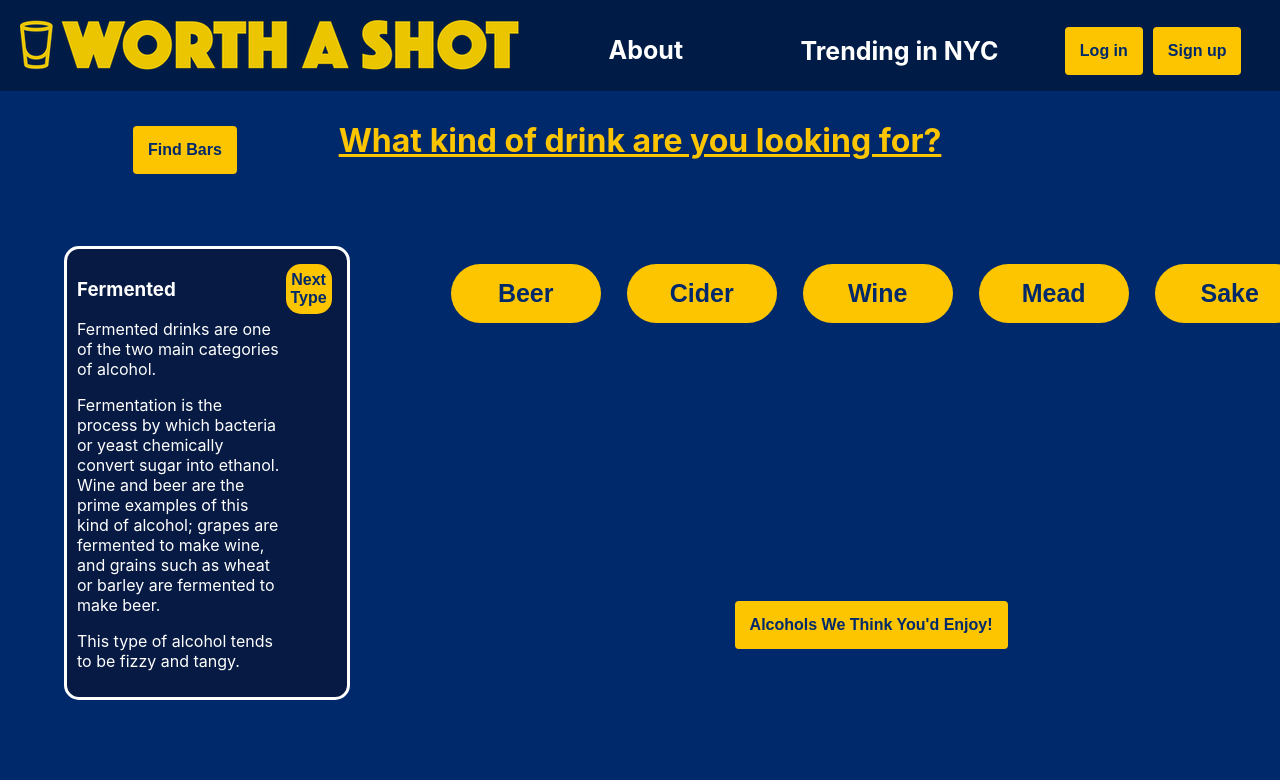
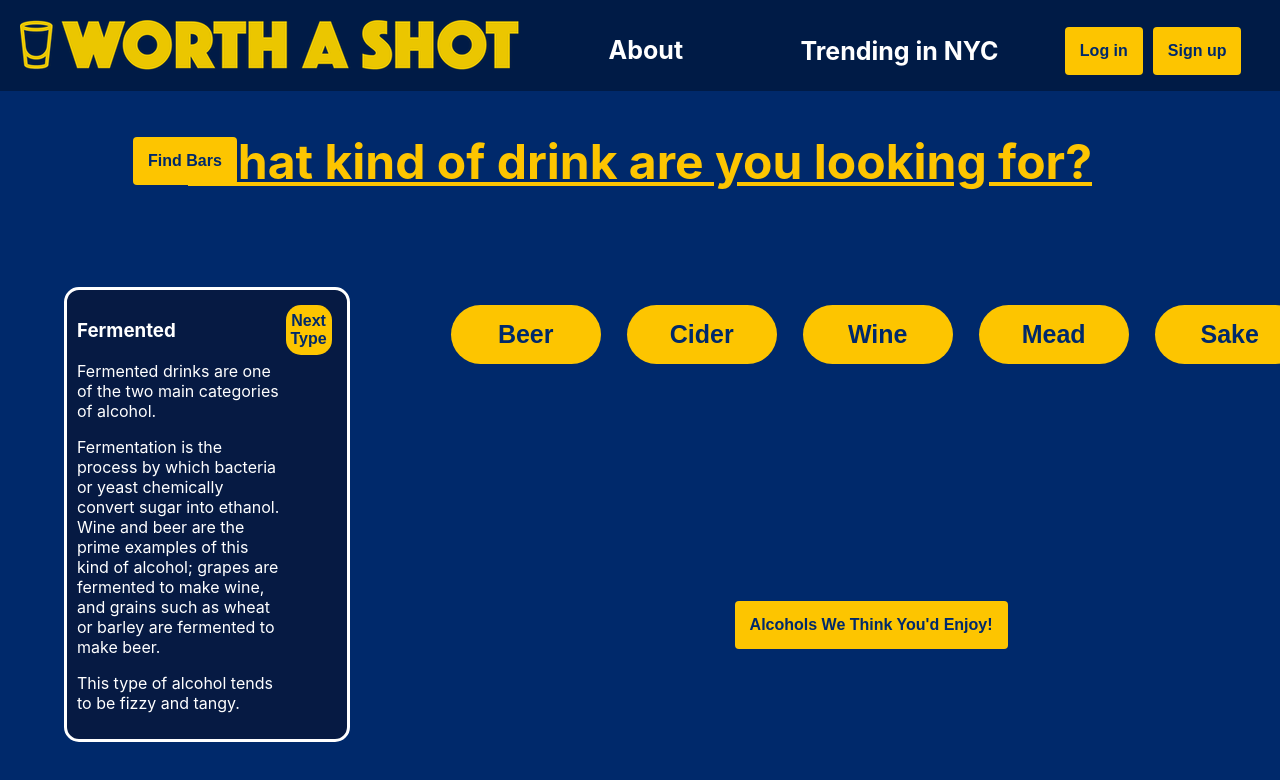
Before and after one commit to EmaleeSoto/capstone-worth-a-shot, a React (Create React App) app in the folder front-end/: page /alcohols/categories in a window 1280 px wide. Shown: the top 780 px of the page. Built offline with nearby package versions, Linux system fonts and the light colour scheme; no server answers.

Commit message:
Removed column in index, looks less cluttered

```diff
--- a/front-end/src/Components/Drinks.css
+++ b/front-end/src/Components/Drinks.css
@@ -1,6 +1,7 @@
 .drink-header {
   text-align: center;
   text-decoration: underline;
+  font-size: xxx-large;
 }
 
 .alcohol-list {
--- a/front-end/src/Components/Establishments.css
+++ b/front-end/src/Components/Establishments.css
@@ -26,7 +26,7 @@
 
 .establishment-grid {
   display: grid;
-  grid-template-columns: repeat(4, 1fr);
+  grid-template-columns: repeat(3, 1fr);
   grid-gap: 1rem;
   margin: 2em 2em;
   justify-content: center;
```
